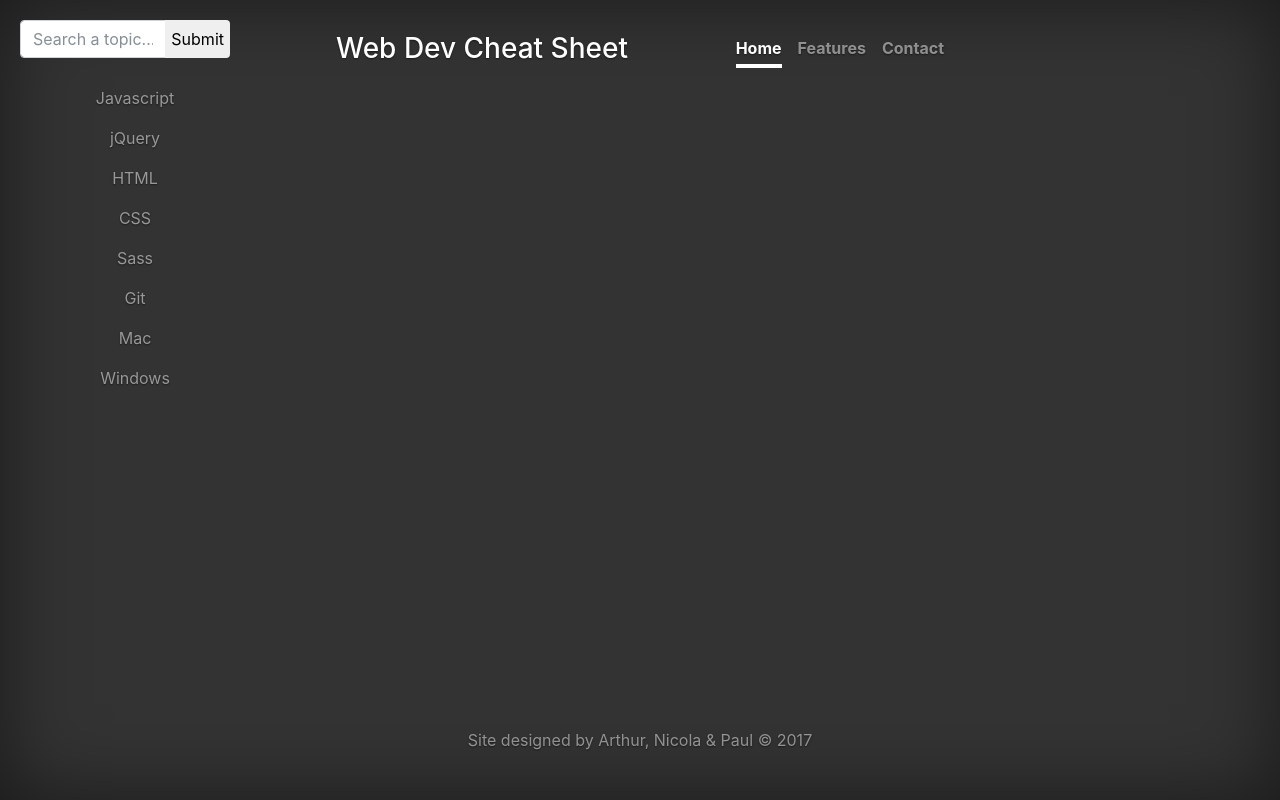
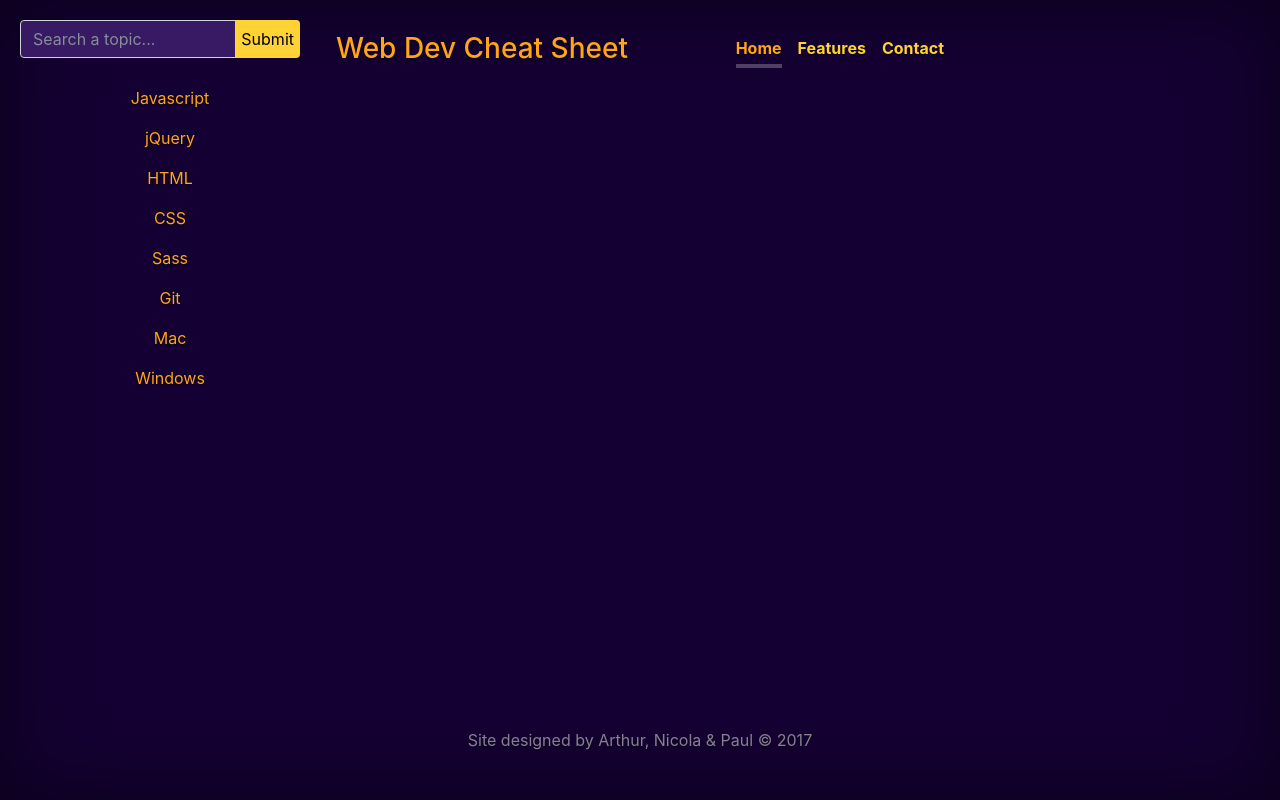
Before and after one commit to arthurg90/cheat-sheet-site, a website: page index.html in a window 1280 px wide. Drawn offline with Linux system fonts and the light colour scheme.

Commit message:
style changes

```diff
--- a/scss/customisations.scss
+++ b/scss/customisations.scss
@@ -27,10 +27,10 @@ a:hover {
 html,
 body {
   height: 100%;
-  background-color: #333;
+  background-color: #140032; //purple-ish background colour
 }
 body {
-  color: #fff;
+  color: #ffa518; //orange text
   text-align: center;
   text-shadow: 0 .05rem .1rem rgba(0,0,0,.5);
 }
@@ -73,7 +73,7 @@ body {
 .nav-masthead .nav-link {
   padding: .25rem 0;
   font-weight: 700;
-  color: rgba(255,255,255,.5);
+  color: #ffd235; //Nav links yellow color
   background-color: transparent;
   border-bottom: .25rem solid transparent;
 }
@@ -88,8 +88,8 @@ body {
 }
 
 .nav-masthead .active {
-  color: #fff;
-  border-bottom-color: #fff;
+  color: #ffa518;//orange text for selected
+  border-bottom-color: rgba(255,255,255,.25);
 }
 
 @media (min-width: 48em) {
@@ -171,7 +171,7 @@ body {
 .sidebar-nav {
   position: absolute;
   top: 0;
-  width: 250px;
+  width: 25%;
   margin: 0;
   padding: 0;
   list-style: none;
@@ -185,7 +185,7 @@ body {
 .sidebar-nav li a {
   display: block;
   text-decoration: none;
-  color: #999999;
+  color: #ffa518;
 }
 
 .sidebar-nav li a:hover {
@@ -205,7 +205,7 @@ body {
 }
 
 .sidebar-nav>.sidebar-brand a {
-  color: #999999;
+  color: #ffa518;
 }
 
 .sidebar-nav>.sidebar-brand a:hover {
@@ -222,4 +222,10 @@ body {
 .btn-default {
   font-size: 16px;
   padding: 5px;
+  background-color: #ffd235;
 }
+
+.form-control {
+  background-color: #371964;
+
+}
```
Also changed, not shown: css/styles.css, css/styles.min.css.
